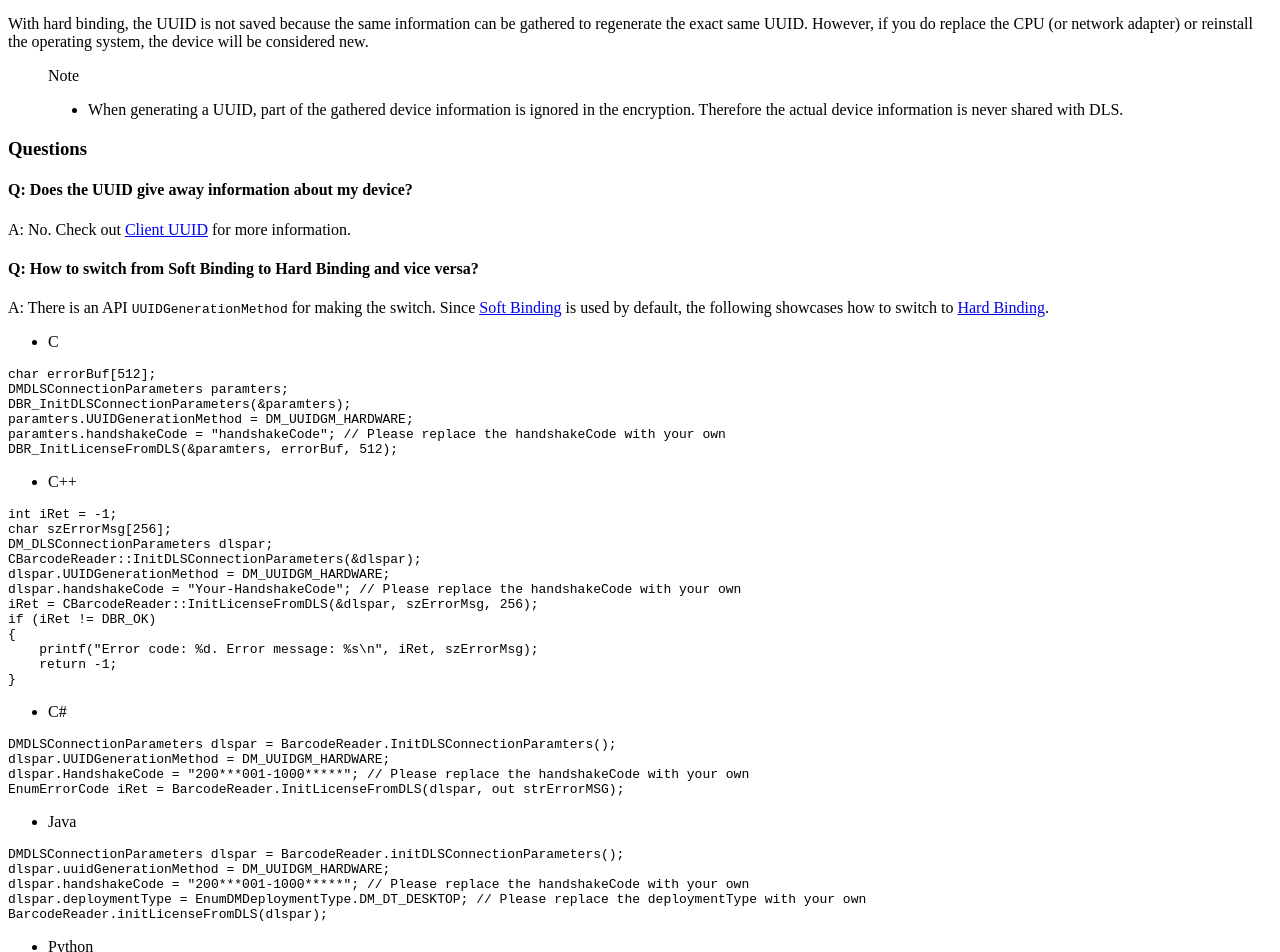
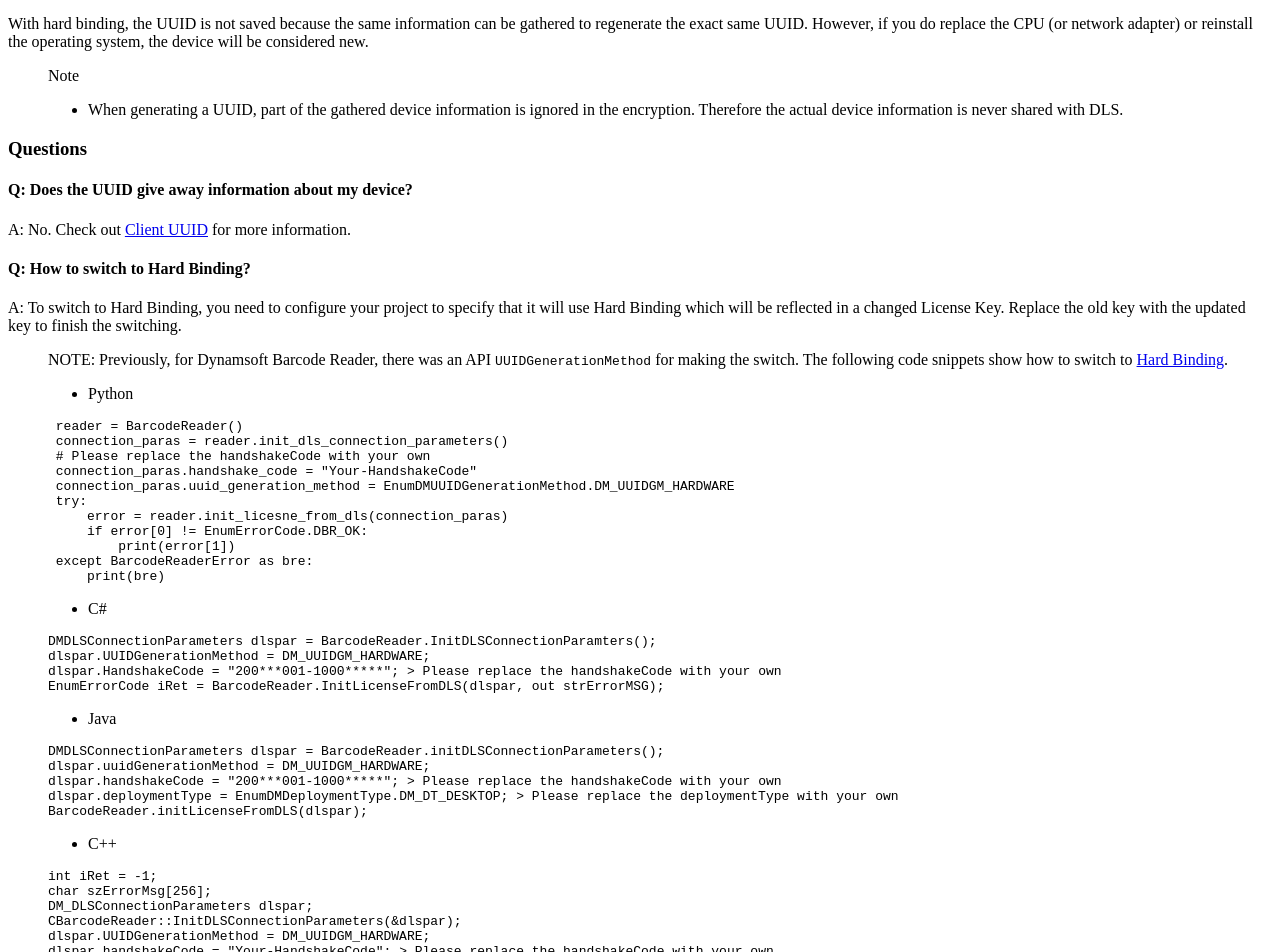
Before and after one commit to dynamsoft-docs/license-server-docs, a Jekyll site: the page built from about/terms-v2.2.19.md, in a window 1280 px wide and 1400 px high, scrolled down 6284 px. Shown: the top 952 px of the window. Built offline with Jekyll 4.4.1, drawn with Linux system fonts in a browser that asks for light colours; some of the changed text lies outside the part shown.

Commit message:
updated how to switch to hard binding to reflect the latest ideas of a License Key

````diff
--- a/about/terms-v2.2.19.md
+++ b/about/terms-v2.2.19.md
@@ -368,69 +368,71 @@ With hard binding, the UUID is not saved because the same information can be gat
 
 A: No. Check out [Client UUID](#client-uuid) for more information.
 
-#### Q: How to switch from Soft Binding to Hard Binding and vice versa?
+#### Q: How to switch to Hard Binding?
 
-A: There is an API `UUIDGenerationMethod` for making the switch. Since [Soft Binding](#soft-binding) is used by default, the following showcases how to switch to [Hard Binding](#hard-binding).
+A: To switch to Hard Binding, you need to configure your project to specify that it will use Hard Binding which will be reflected in a changed License Key. Replace the old key with the updated key to finish the switching.
 
-* C
-
-```c
-char errorBuf[512];
-DMDLSConnectionParameters paramters;
-DBR_InitDLSConnectionParameters(&paramters);
-paramters.UUIDGenerationMethod = DM_UUIDGM_HARDWARE;
-paramters.handshakeCode = "handshakeCode"; // Please replace the handshakeCode with your own
-DBR_InitLicenseFromDLS(&paramters, errorBuf, 512);
-```
-
-* C++
-
-```cpp
-int iRet = -1;
-char szErrorMsg[256];
-DM_DLSConnectionParameters dlspar;
-CBarcodeReader::InitDLSConnectionParameters(&dlspar);
-dlspar.UUIDGenerationMethod = DM_UUIDGM_HARDWARE;
-dlspar.handshakeCode = "Your-HandshakeCode"; // Please replace the handshakeCode with your own
-iRet = CBarcodeReader::InitLicenseFromDLS(&dlspar, szErrorMsg, 256);
-if (iRet != DBR_OK)
-{
-    printf("Error code: %d. Error message: %s\n", iRet, szErrorMsg);
-    return -1;
-}
-```
-
-* C#
-
-```csharp
-DMDLSConnectionParameters dlspar = BarcodeReader.InitDLSConnectionParamters();
-dlspar.UUIDGenerationMethod = DM_UUIDGM_HARDWARE;
-dlspar.HandshakeCode = "200***001-1000*****"; // Please replace the handshakeCode with your own
-EnumErrorCode iRet = BarcodeReader.InitLicenseFromDLS(dlspar, out strErrorMSG);
-```
-
-* Java
-
-```java
-DMDLSConnectionParameters dlspar = BarcodeReader.initDLSConnectionParameters();
-dlspar.uuidGenerationMethod = DM_UUIDGM_HARDWARE;
-dlspar.handshakeCode = "200***001-1000*****"; // Please replace the handshakeCode with your own
-dlspar.deploymentType = EnumDMDeploymentType.DM_DT_DESKTOP; // Please replace the deploymentType with your own
-BarcodeReader.initLicenseFromDLS(dlspar);
-```
-
-* Python
-
-```python
-reader = BarcodeReader()
- connection_paras = reader.init_dls_connection_parameters()
- # Please replace the handshakeCode with your own
- connection_paras.handshake_code = "Your-HandshakeCode"
- connection_paras.uuid_generation_method = EnumDMUUIDGenerationMethod.DM_UUIDGM_HARDWARE
- try:
-     error = reader.init_licesne_from_dls(connection_paras)
-     if error[0] != EnumErrorCode.DBR_OK:
-         print(error[1])
- except BarcodeReaderError as bre:
-     print(bre)
-```
+> NOTE: Previously, for Dynamsoft Barcode Reader, there was an API `UUIDGenerationMethod` for making the switch. The following code snippets show how to switch to [Hard Binding](#hard-binding).
+>
+> * Python
+>
+> ```python
+>  reader = BarcodeReader()
+>  connection_paras = reader.init_dls_connection_parameters()
+>  # Please replace the handshakeCode with your own
+>  connection_paras.handshake_code = "Your-HandshakeCode"
+>  connection_paras.uuid_generation_method = EnumDMUUIDGenerationMethod.DM_UUIDGM_HARDWARE
+>  try:
+>      error = reader.init_licesne_from_dls(connection_paras)
+>      if error[0] != EnumErrorCode.DBR_OK:
+>          print(error[1])
+>  except BarcodeReaderError as bre:
+>      print(bre)
+> ```
+>
+> * C#
+>
+> ```csharp
+> DMDLSConnectionParameters dlspar = BarcodeReader.InitDLSConnectionParamters();
+> dlspar.UUIDGenerationMethod = DM_UUIDGM_HARDWARE;
+> dlspar.HandshakeCode = "200***001-1000*****"; > Please replace the handshakeCode with your own
+> EnumErrorCode iRet = BarcodeReader.InitLicenseFromDLS(dlspar, out strErrorMSG);
+> ```
+>
+> * Java
+>
+> ```java
+> DMDLSConnectionParameters dlspar = BarcodeReader.initDLSConnectionParameters();
+> dlspar.uuidGenerationMethod = DM_UUIDGM_HARDWARE;
+> dlspar.handshakeCode = "200***001-1000*****"; > Please replace the handshakeCode with your own
+> dlspar.deploymentType = EnumDMDeploymentType.DM_DT_DESKTOP; > Please replace the deploymentType with your own
+> BarcodeReader.initLicenseFromDLS(dlspar);
+> ```
+>
+> * C++
+>
+> ```cpp
+> int iRet = -1;
+> char szErrorMsg[256];
+> DM_DLSConnectionParameters dlspar;
+> CBarcodeReader::InitDLSConnectionParameters(&dlspar);
+> dlspar.UUIDGenerationMethod = DM_UUIDGM_HARDWARE;
+> dlspar.handshakeCode = "Your-HandshakeCode"; > Please replace the handshakeCode with your own
+> iRet = CBarcodeReader::InitLicenseFromDLS(&dlspar, szErrorMsg, 256);
+> if (iRet != DBR_OK)
+> {
+>     printf("Error code: %d. Error message: %s\n", iRet, szErrorMsg);
+>     return -1;
+> }
+> ```
+>
+> * C
+>
+> ```c
+> char errorBuf[512];
+> DMDLSConnectionParameters paramters;
+> DBR_InitDLSConnectionParameters(&paramters);
+> paramters.UUIDGenerationMethod = DM_UUIDGM_HARDWARE;
+> paramters.handshakeCode = "handshakeCode"; // Please replace the handshakeCode with your own
+> DBR_InitLicenseFromDLS(&paramters, errorBuf, 512);
+> ```
````
